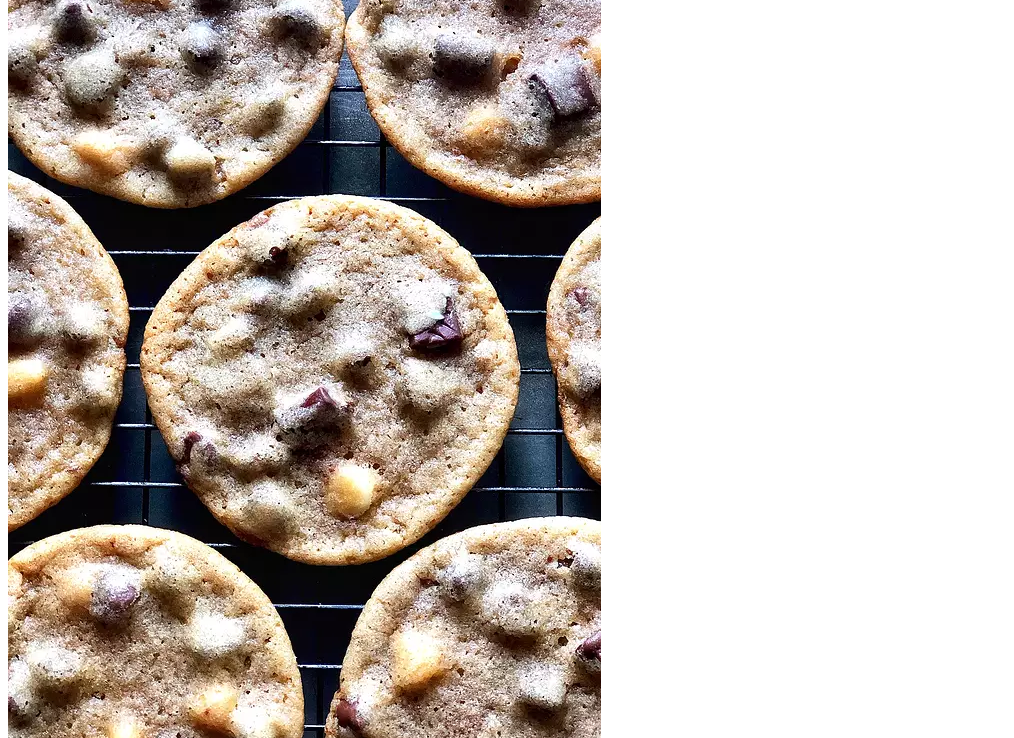
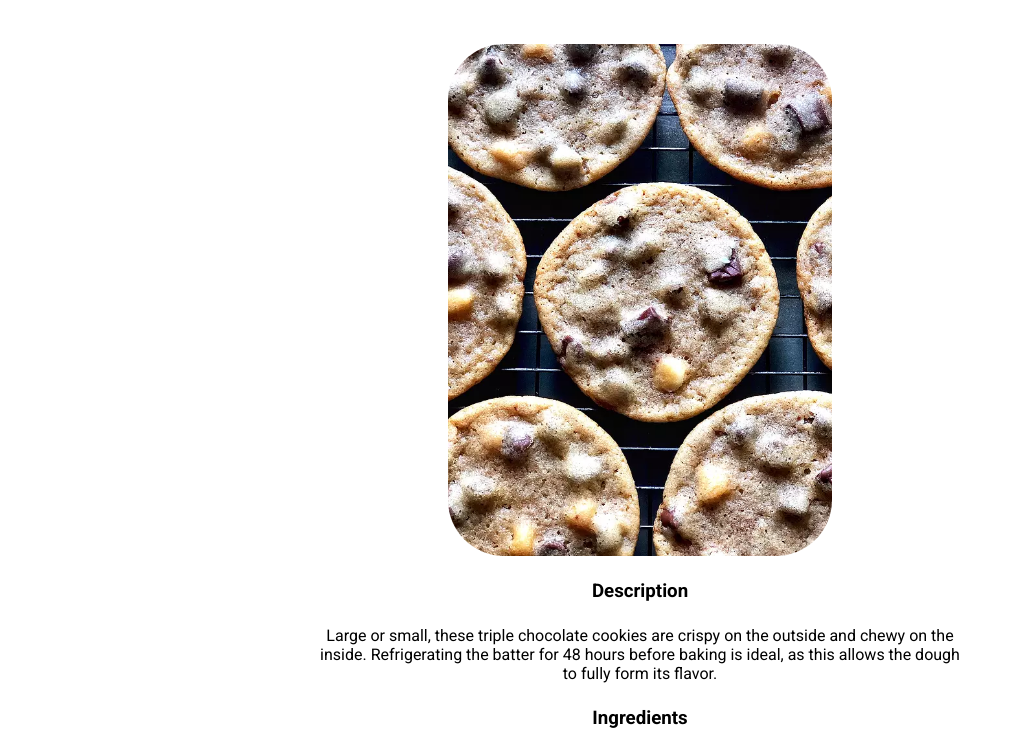
Before and after one commit to GinjiGlitch/odin-recipes, a plain HTML site: page recipes/trlchochunkcookies.html in a window 1280 px wide. Shown: the part 99-837 px from the top of the page, without its empty margins (0-1014 px from the left). Drawn offline with Linux system fonts and the light colour scheme; the site is published under a folder, as on GitHub Pages, so addresses that start at the root find nothing.

Commit message:
Maybe this time

```diff
--- a/recipes/trlchochunkcookies.html
+++ b/recipes/trlchochunkcookies.html
@@ -4,7 +4,10 @@
   <meta charset="UTF-8">
   <meta http-equiv="X-UA-Compatible" content="IE=edge">
   <meta name="viewport" content="width=device-width, initial-scale=1.0">
-  <link rel="stylesheet" href="/styles.css">
+    <link rel="preconnect" href="https://fonts.googleapis.com">
+    <link rel="preconnect" href="https://fonts.gstatic.com" crossorigin>
+    <link href="https://fonts.googleapis.com/css2?family=Roboto:wght@100;300;400;500;700&display=swap" rel="stylesheet">
+    <link rel="stylesheet" href="../styles.css">
   <title>Triple Chocolate Chunk Cookies</title>
 </head>
 <body>
--- a/styles.css
+++ b/styles.css
@@ -20,7 +20,6 @@ a {
   border-radius: 8px;
   width: 25%;
   text-align: center;
-  font-size: 1.5em;
   font-weight: 300;
   cursor: pointer;
   transition: all 0.4s;
```
Also changed, not shown: index.html (+0 -1 lines), recipes/quickchiceknpicatta.html (+4 -1 lines), recipes/skilletbulgogi.html (+4 -0 lines).
